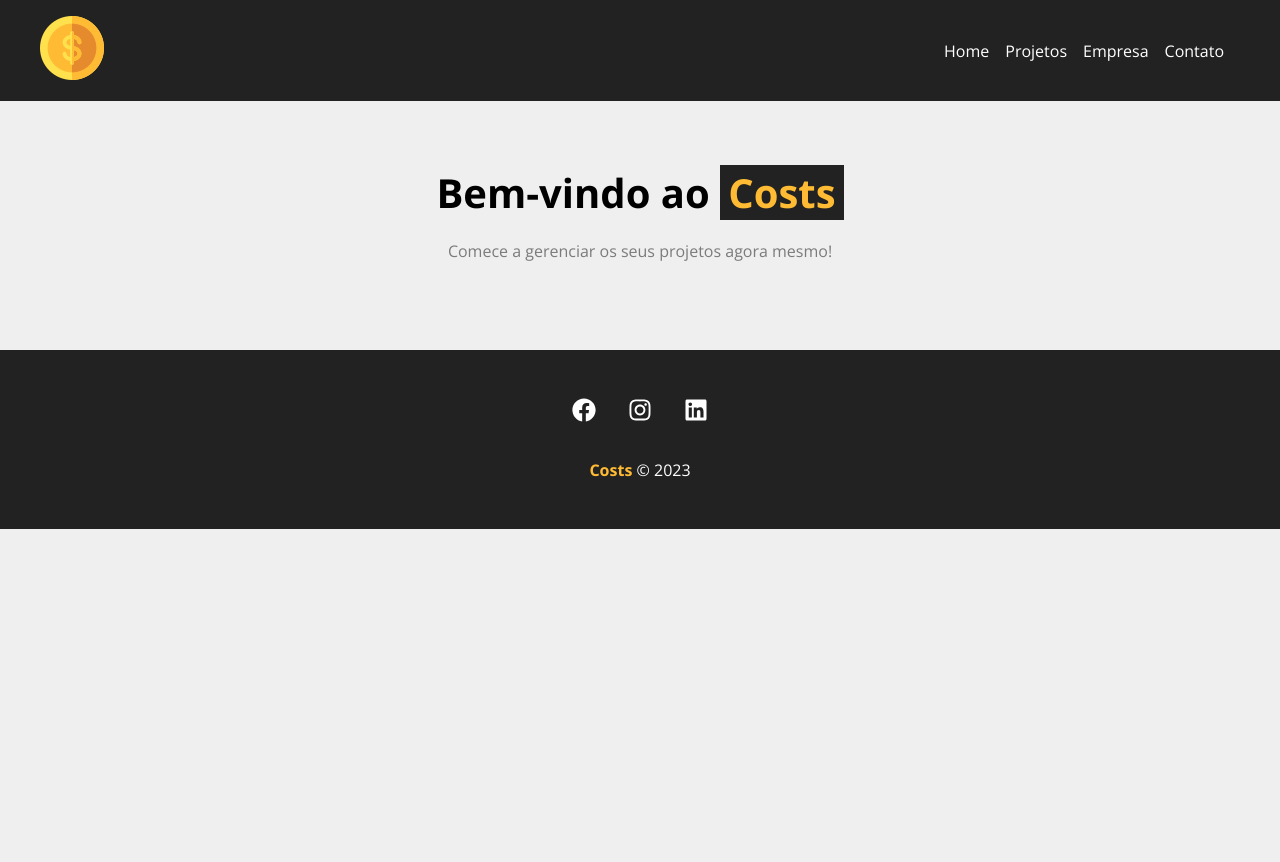
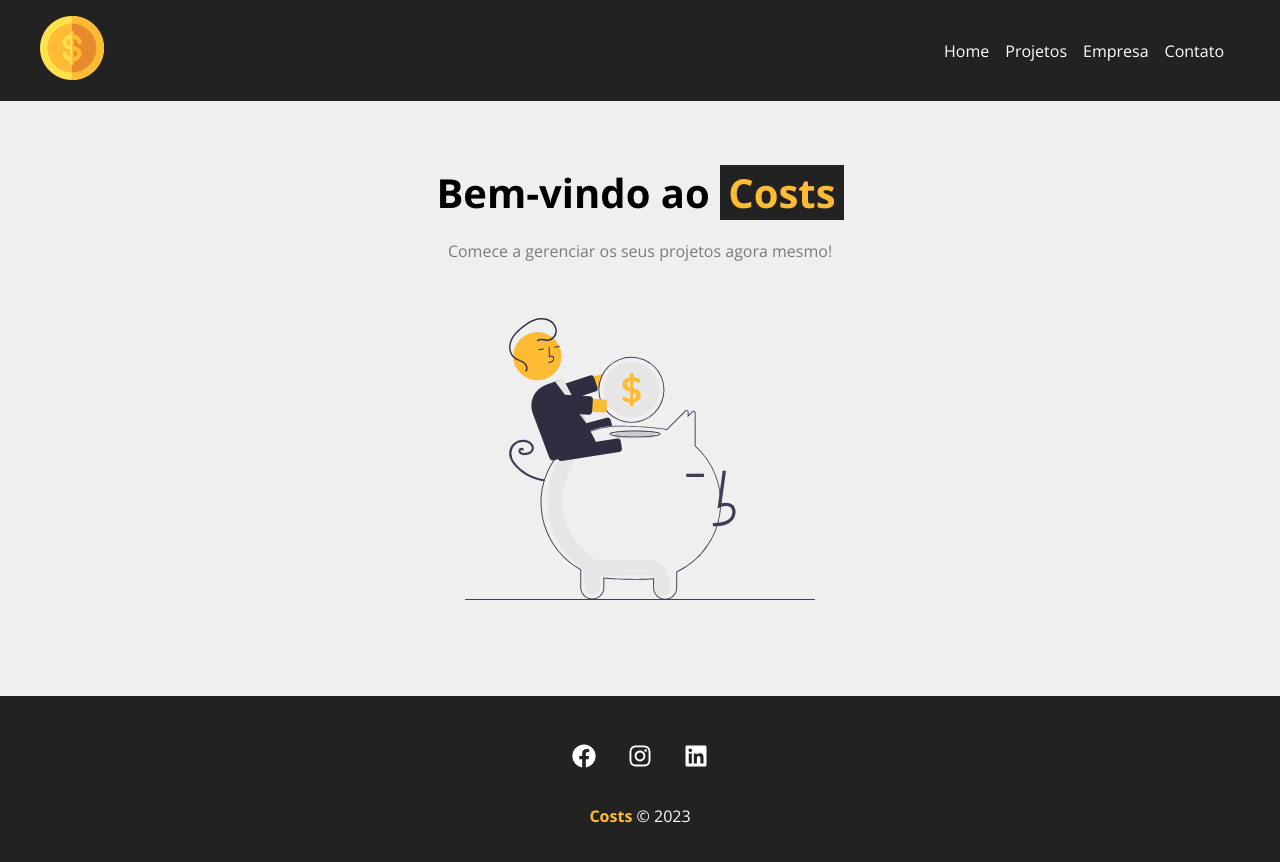
Before and after one commit to AAlan12/Costs, a React (Vite) app: page / in a window 1280 px wide. Shown: the top 862 px of the page. Before the commit the page ends 800 px from the top, so only its background shows below. Built offline with nearby package versions, Linux system fonts and the light colour scheme.

Commit message:
Criação do obj Savings

```diff
--- a/src/index.css
+++ b/src/index.css
@@ -6,6 +6,6 @@
 }
 
 html, body, #root {
-  background-color: #efefef;
+  background-color: var(--color-second);
   height: 100%;
 }
--- /dev/null
+++ b/src/objects/Savings/index.jsx
@@ -0,0 +1,9 @@
+import SavingsImg from "../../assets/img/savings.svg"
+
+function Savings() {
+    return(
+        <img src={SavingsImg} alt="" />
+    )
+}
+
+export default Savings
--- a/src/pages/Home/Home.jsx
+++ b/src/pages/Home/Home.jsx
@@ -1,4 +1,5 @@
 import styles from './styles.module.css'
+import Savings from "../../objects/Savings"
 
 
 function Home() {
@@ -8,6 +9,7 @@ function Home() {
                 Bem-vindo ao <span>Costs</span>
             </h1>
             <p>Comece a gerenciar os seus projetos agora mesmo!</p>
+            <Savings/>
 
         </section>
     )
--- a/src/styles/setting/colors.css
+++ b/src/styles/setting/colors.css
@@ -1,5 +1,6 @@
 :root {
     --color-negative: #222222;
     --color-zero: #ffffff;
-    --color-first: #ffbb33 ;
+    --color-first: #ffbb33;
+    --color-second: #efefef;
 }
```
Also changed, not shown: src/App.css (added).
